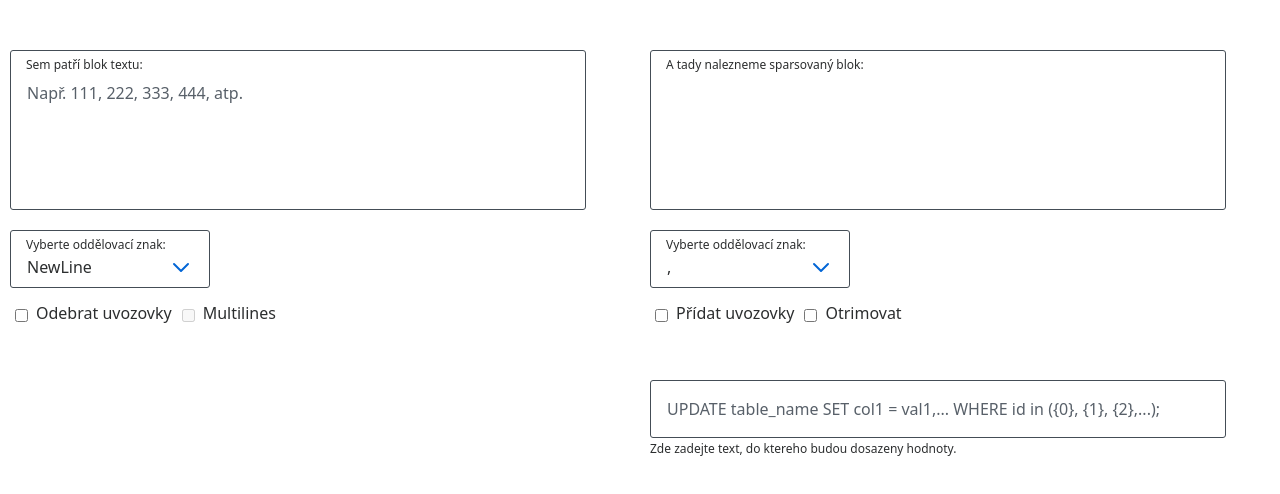
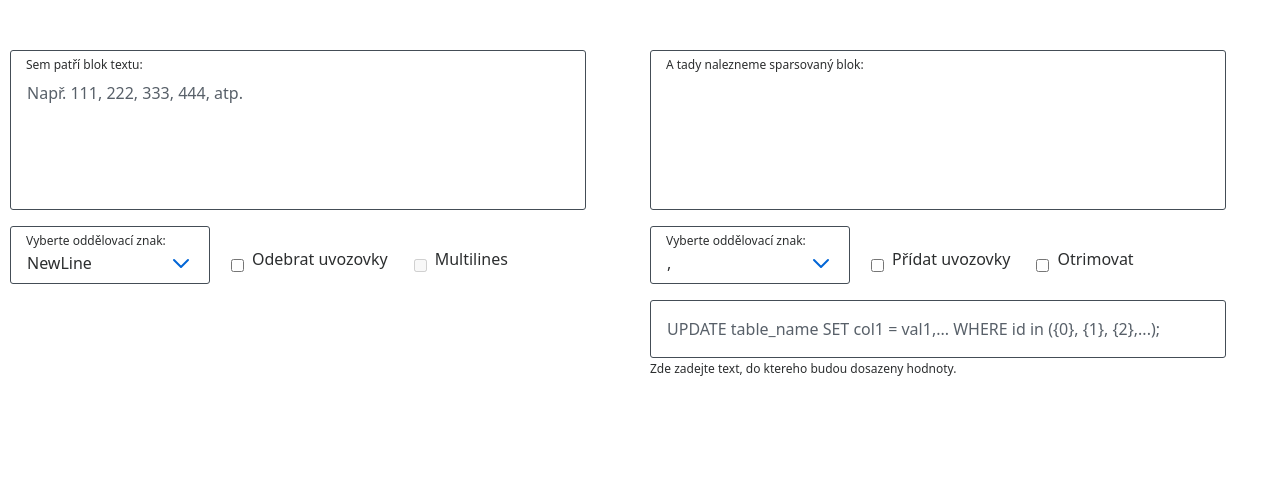
Before and after one commit to sojkas/parser, a React (Create React App) app: page / in a window 1280 px wide. Shown: the top 494 px of the page. Built offline with nearby package versions, Linux system fonts and the light colour scheme.

Commit message:
uprava vzhledu, premysteni prvku

```diff
--- a/src/App.css
+++ b/src/App.css
@@ -18,7 +18,6 @@
   position: relative;
   width: 45vw;
   height: 10em;
-  margin-bottom: 20px;
 }
 
 .text-area__label {
@@ -77,4 +76,5 @@ p {
 .action-buttons {
   display: flex;
   flex-direction: row;
+  margin-top: 1rem;
 }
--- a/src/App.js
+++ b/src/App.js
@@ -20,18 +20,20 @@ function App() {
   const [isCheckedRemoveSpace, setIsCheckedRemoveSpace] = useState(false);
   const [isCheckedMultilines, setIsCheckedMultilines] = useState(false);
   const [isAnyChange, setIsAnyChange] = useState(false);
-  const [multilineCheckboxDisabled, setMultilineCheckboxDisabled] = useState(true);
+  const [multilineCheckboxDisabled, setMultilineCheckboxDisabled] =
+    useState(true);
 
   const titleRemoveQuatationMarks = "Odebrat uvozovky";
   const titleAddQuatationMarks = "Přídat uvozovky";
   const titleSpace = "Otrimovat";
   const titleMultilines = "Multilines";
-  const titleCustomText = "Zde zadejte text, do ktereho budou dosazeny hodnoty.";
+  const titleCustomText =
+    "Zde zadejte text, do ktereho budou dosazeny hodnoty.";
   const customTextFieldMessage =
     "UPDATE table_name SET col1 = val1,... WHERE id in ({0}, {1}, {2},...);";
   const outputTitle = "A tady nalezneme sparsovaný blok:";
   /* const outputTextTitle = "A tady naleznete zadaná data ve Vašem textu:"; */
-  const inputFormPlaceholder= 'Např. 111, 222, 333, 444, atp.';
+  const inputFormPlaceholder = "Např. 111, 222, 333, 444, atp.";
 
   const onInputData = (inputData) => {
     setInputData(inputData);
@@ -189,7 +191,11 @@ function App() {
   return (
     <div className="application">
       <div className="input-window">
-        <InputForm inputData={onInputData} inputFormPlaceholder={inputFormPlaceholder} />
+        <InputForm
+          inputData={onInputData}
+          inputFormPlaceholder={inputFormPlaceholder}
+        />
+        <div className="action-buttons">
           <StringOption
             selectedString={selectedStringInput}
             onSelectedString={onSelectedInputStringHandler}
@@ -208,12 +214,14 @@ function App() {
             />
           </div>
         </div>
+      </div>
       <div className="output-window">
         <OutputList
           selectedString={selectedStringOutput}
           outputArray={outputData}
           outputTitle={outputTitle}
         />
+        <div className="action-buttons">
           <StringOption
             selectedString={selectedStringOutput}
             onSelectedString={onSelectedOutputStringHandler}
@@ -229,6 +237,7 @@ function App() {
               isChecked={isCheckedRemoveSpaceHandler}
               checked={isCheckedRemoveSpace}
             />
+          </div>
         </div>
         <InputText
           title={titleCustomText}
--- a/src/components/Checkbox.css
+++ b/src/components/Checkbox.css
@@ -2,7 +2,7 @@
   display: flex;
   flex-direction: row;
   text-align: left;
-  margin-top: 0.5rem;
+  margin-left: 1rem;
   padding: 5px;
 }
 
--- a/src/components/InputText.css
+++ b/src/components/InputText.css
@@ -1,7 +1,7 @@
 .text-input__form {
     display: flex;
     flex-direction: column;
-    margin: 50px 0;
+    margin: 1rem 0;
     width: 45vw;
 }
 
```
Lines whose indentation alone changed are shown as unchanged.
